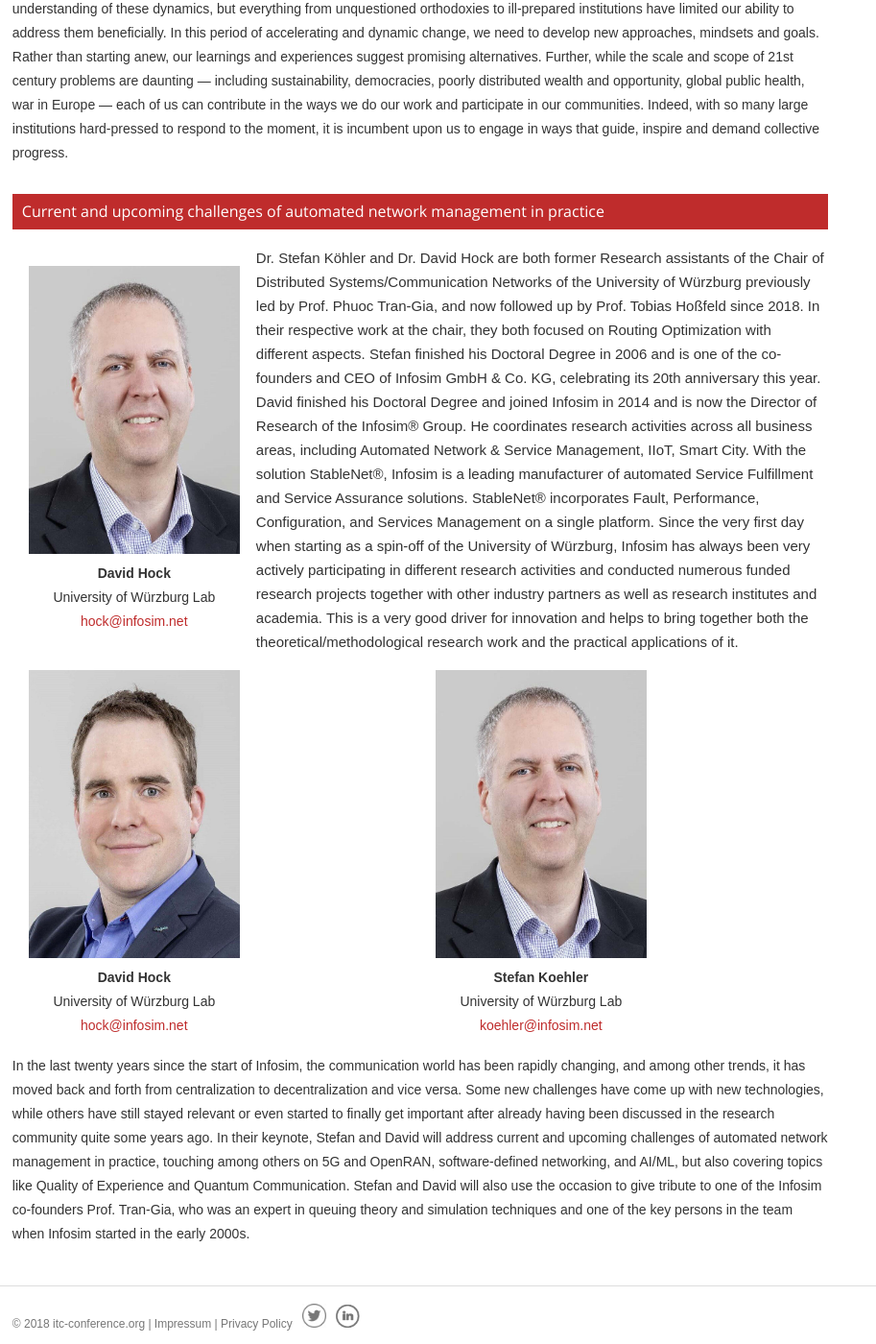
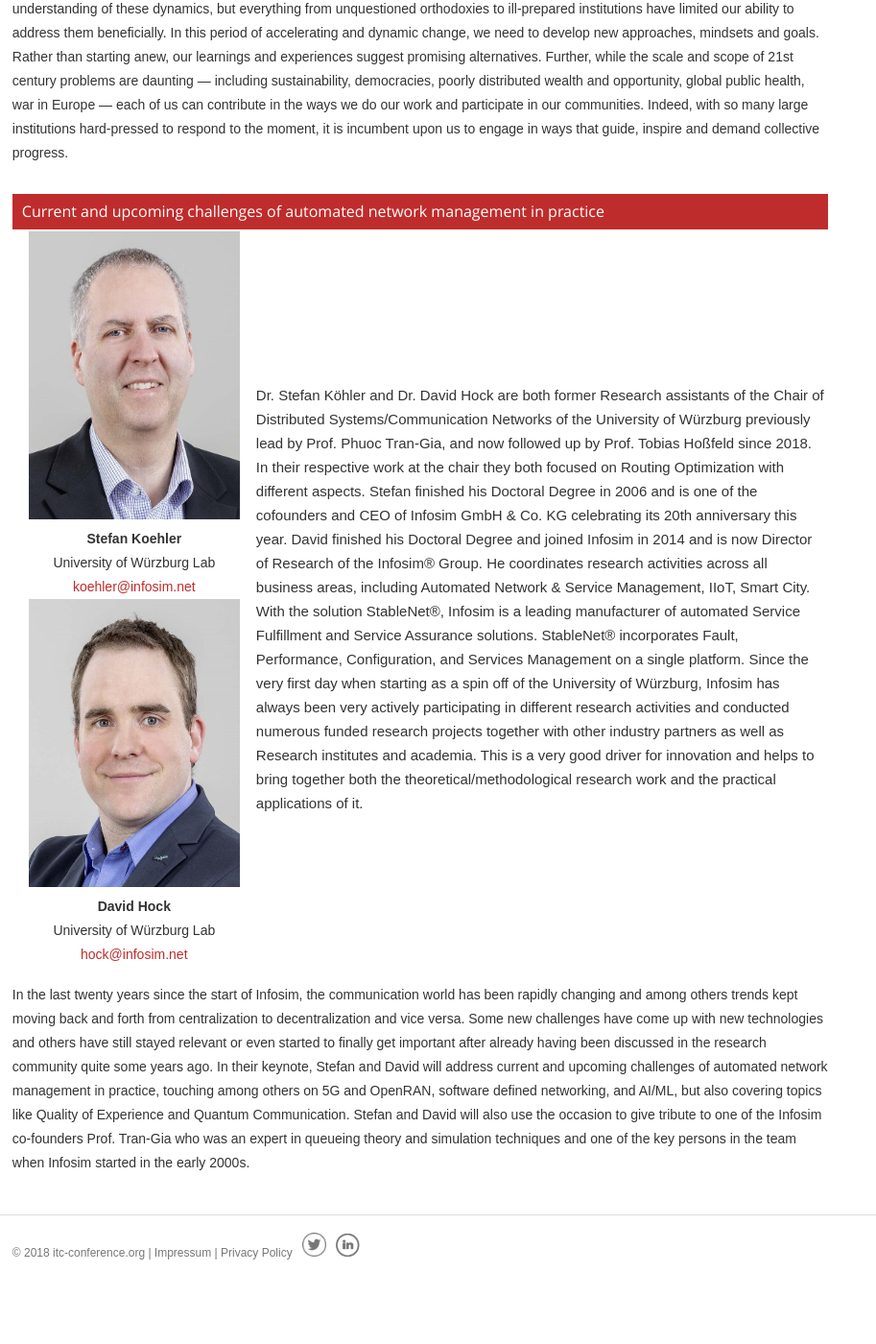
Before and after one commit to ohohlfeld/itc35, a Jekyll site: the page built from keynote.md, in a window 1280 px wide and 1400 px high, scrolled down 1984 px. Shown: the whole window at 96% size, without its empty margins (0-913 px from the left). Built offline with Jekyll 4.4.1, drawn with Linux system fonts in a browser that asks for light colours; after the commit the page ends 3323 px from its top, so only the background shows below that.

Commit message:
Update keynote.md

```diff
--- a/keynote.md
+++ b/keynote.md
@@ -80,36 +80,24 @@ Where do we go from here…and how do we get there? Decades of incredible techno
       <td width="250" height="300" align="center">
         <img src="{{ site.baseurl }}/assets/images/keynote/stefan_koehler.jpg" alt="Stefan Koehler" width="220" height="300">
         <br>
-        <b>David Hock</b><br>
+        <b>Stefan Koehler</b><br>
         University of Würzburg Lab<br>
-        <a href="mailto:hock@infosim.net">hock@infosim.net</a>
-      </td>
-      <td height="250">
-        <p style="font-size:15px">
-          Dr. Stefan Köhler and Dr. David Hock are both former Research assistants of the Chair of Distributed Systems/Communication Networks of the University of Würzburg previously led by Prof. Phuoc Tran-Gia, and now followed up by Prof. Tobias Hoßfeld since 2018. In their respective work at the chair, they both focused on Routing Optimization with different aspects. Stefan finished his Doctoral Degree in 2006 and is one of the co-founders and CEO of Infosim GmbH & Co. KG, celebrating its 20th anniversary this year. David finished his Doctoral Degree and joined Infosim in 2014 and is now the Director of Research of the Infosim® Group. He coordinates research activities across all business areas, including Automated Network & Service Management, IIoT, Smart City.
-          With the solution StableNet®, Infosim is a leading manufacturer of automated Service Fulfillment and Service Assurance solutions. StableNet® incorporates Fault, Performance, Configuration, and Services Management on a single platform. Since the very first day when starting as a spin-off of the University of Würzburg, Infosim has always been very actively participating in different research activities and conducted numerous funded research projects together with other industry partners as well as research institutes and academia. This is a very good driver for innovation and helps to bring together both the theoretical/methodological research work and the practical applications of it.
-        </p>
-      </td>
-    </tr>
-    <tr>
-      <td align="center">
+        <a href="mailto:koehler@infosim.net">koehler@infosim.net</a>
+        <br>
         <img src="{{ site.baseurl }}/assets/images/keynote/david_hock.jpg" alt="David Hock" width="220" height="300">
         <br>
         <b>David Hock</b><br>
         University of Würzburg Lab<br>
         <a href="mailto:hock@infosim.net">hock@infosim.net</a>
       </td>
-      <td height="300" align="center">
-        <img src="{{ site.baseurl }}/assets/images/keynote/stefan_koehler.jpg" alt="Stefan Koehler" width="220" height="300">
-        <br>
-        <b>Stefan Koehler</b><br>
-        University of Würzburg Lab<br>
-        <a href="mailto:koehler@infosim.net">koehler@infosim.net</a>
+      <td>
+        <p style="font-size:15px">
+Dr. Stefan Köhler and Dr. David Hock are both former Research assistants of the Chair of Distributed Systems/Communication Networks of the University of Würzburg previously lead by Prof. Phuoc Tran-Gia, and now followed up by Prof. Tobias Hoßfeld since 2018. In their respective work at the chair they both focused on Routing Optimization with different aspects. Stefan finished his Doctoral Degree in 2006 and is one of the cofounders and CEO of Infosim GmbH & Co. KG celebrating its 20th anniversary this year. David finished his Doctoral Degree and joined Infosim in 2014 and is now Director of Research of the Infosim® Group. He  coordinates research activities across all business areas, including Automated Network & Service Management, IIoT, Smart City.
+With the solution StableNet®, Infosim is a leading manufacturer of automated Service Fulfillment and Service Assurance solutions. StableNet® incorporates Fault, Performance, Configuration, and Services Management on a single platform. Since the very first day when starting as a spin off of the University of Würzburg, Infosim has always been very actively participating in different research activities and conducted numerous funded research projects together with other industry partners as well as Research institutes and academia. This is a very good driver for innovation and helps to bring together both the theoretical/methodological research work and the practical applications of it.
+      </p>
       </td>
     </tr>
   </tbody>
 </table>
 
-<p>
-  In the last twenty years since the start of Infosim, the communication world has been rapidly changing, and among other trends, it has moved back and forth from centralization to decentralization and vice versa. Some new challenges have come up with new technologies, while others have still stayed relevant or even started to finally get important after already having been discussed in the research community quite some years ago. In their keynote, Stefan and David will address current and upcoming challenges of automated network management in practice, touching among others on 5G and OpenRAN, software-defined networking, and AI/ML, but also covering topics like Quality of Experience and Quantum Communication. Stefan and David will also use the occasion to give tribute to one of the Infosim co-founders Prof. Tran-Gia, who was an expert in queuing theory and simulation techniques and one of the key persons in the team when Infosim started in the early 2000s.
-</p>
+In the last twenty years since the start of Infosim, the communication world has been rapidly changing and among others trends kept moving back and forth from centralization to decentralization and vice versa. Some new challenges have come up with new technologies and others have still stayed relevant or even started to finally get important after already having been discussed in the research community quite some years ago. In their keynote, Stefan and David will address current and upcoming challenges of automated network management in practice, touching among others on 5G and OpenRAN, software defined networking, and AI/ML, but also covering topics like Quality of Experience and Quantum Communication. Stefan and David will also use the occasion to give tribute to one of the Infosim co-founders Prof. Tran-Gia who was an expert in queueing theory and simulation techniques and one of the key persons in the team when Infosim started in the early 2000s.
```
